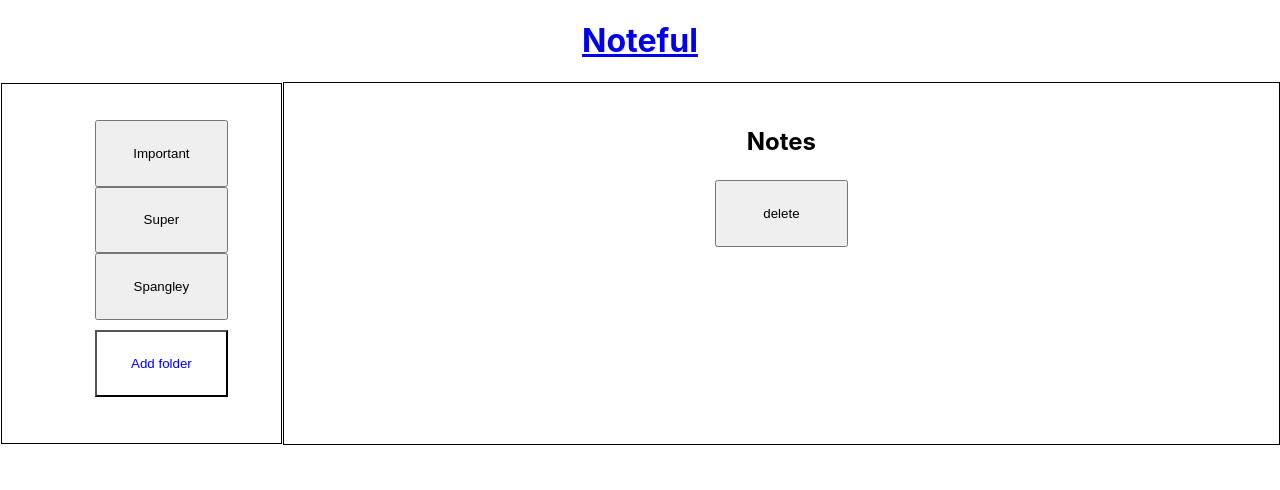
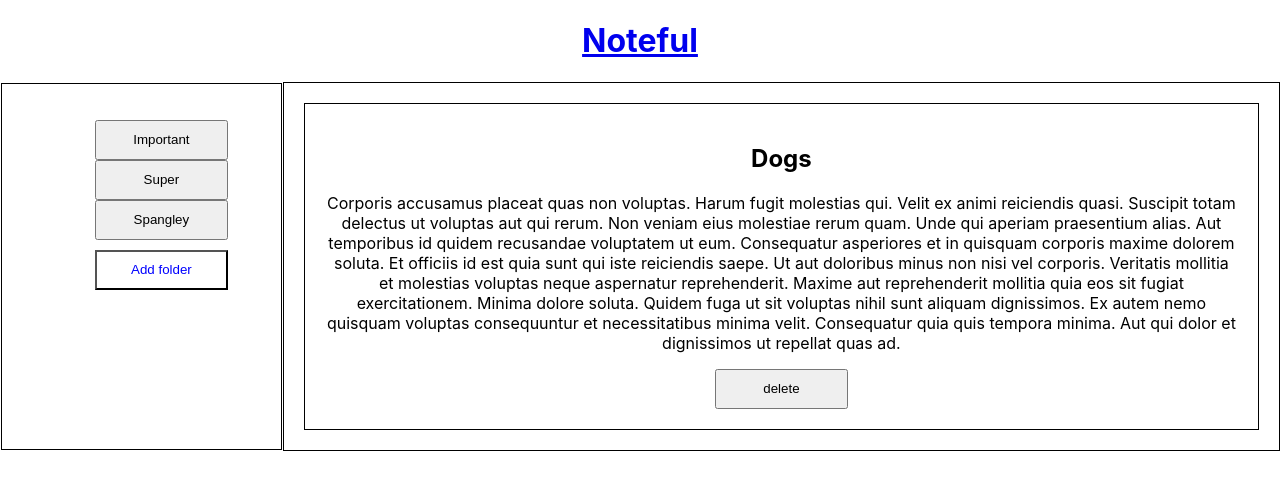
Before and after one commit to kossanr/noteful, a React (Create React App) app: page /note/cbc787a0-ffaf-11e8-8eb2-f2801f1b9fd1 in a window 1280 px wide. Shown: the top 490 px of the page. Built offline with nearby package versions, Linux system fonts and the light colour scheme.

Commit message:
refactored app to use context

```diff
--- a/src/App.css
+++ b/src/App.css
@@ -23,7 +23,7 @@ section {
 
 button {
   width: 10em;
-  height: 5em;
+  height: 3em;
 }
 
 .addFolder {
--- a/src/App.js
+++ b/src/App.js
@@ -3,16 +3,23 @@ import data from "./data";
 import Main from "./Main";
 import Folder from "./Folder";
 import Note from "./Note";
+import Context from "./Context";
 import { Route, Link } from "react-router-dom";
 import "./App.css";
 
 export default class App extends React.Component {
-  state = data;
+  state = {
+    ...data,
+    addFolder: (folder) =>
+      this.setState({ folders: [...this.state.folders, folder] }),
+    addNote: (note) => this.setState({ notes: [...this.state.notes, note] }),
+  };
 
-  // addFolder() //write method that adds folder
+  // componentDidMount()
 
   render() {
     return (
+      <Context.Provider value={this.state}>
         <div className="app">
           <header className="App">
             <h1>
@@ -21,48 +28,16 @@ export default class App extends React.Component {
           </header>
           <main>
             <aside className="aside">
-            <Route
-              path="/"
-              render={(rprops) => <Folder {...rprops} {...this.state} />}
-            />
+              <Route path="/" component={Folder} />
             </aside>
 
             <section>
-            <Route
-              exact
-              path={["/", "/folder/:folderid"]}
-              render={(rprops) => <Main {...rprops} {...this.state} />}
-            />
-
-            <Route
-              path="/note/:noteId"
-              render={(rprops) => <Note {...rprops} {...this.state} />}
-            />
+              <Route exact path={["/", "/folder/:folderid"]} component={Main} />
+              <Route path="/note/:noteId" component={Note} />
             </section>
           </main>{" "}
         </div>
+      </Context.Provider>
     );
   }
 }
-//State lives in APP component
-//each route will have the same header section
-//Apps title will be <Link /> to MAIN route
-
-//MAIN
-//displayed when path is "/"
-//Display all available notes (Notes shows name and modified date)
-//Sidebar will display list of folders with none selected
-
-//FOLDER
-//dynamic route
-//displayed when path is "/folder/:folderID"
-//folderID: an id of the folders in state
-//main section dislays notes that are "in" that selected folder
-//sidebar should display the folder list with the selected folder highlighted
-
-//NOTE
-//dynamic route
-//path '/note/:noteID'
-//noteID: id of ONE of the notes in state
-//main section displays currently selected notes name, modified date, and content
-//sidebar displays folder of the cirrectly selected note as well as a back button
--- /dev/null
+++ b/src/Context.js
@@ -0,0 +1,3 @@
+import React from "react";
+
+export default React.createContext();
--- a/src/Folder.js
+++ b/src/Folder.js
@@ -1,19 +1,18 @@
-import React from "react";
-
+import React, { useContext } from "react";
+import Context from "./Context";
 import { Link } from "react-router-dom";
 
 export default function Folder(props) {
-  const { folders, addFolder } = props;
+  const context = useContext(Context);
 
   return (
     <div className="folder">
       <ul>
-        {folders.map((folder) => (
+        {context.folders.map((folder) => (
           <li key={folder.id}>
             {" "}
             <Link to={`/folder/${folder.id}`}>
               {" "}
-              {/*Link to notes that match folders ID*/}
               <button type="button">{folder.name}</button>
             </Link>{" "}
           </li>
--- /dev/null
+++ b/src/Main.css
@@ -0,0 +1,2 @@
+.add_note {
+}
--- a/src/Main.js
+++ b/src/Main.js
@@ -1,12 +1,16 @@
 import React from "react";
+import Context from "./Context";
 import { Link } from "react-router-dom";
-import Note from "./Note";
+import "./Main.css";
 
-export default function Main(props) {
-  //const { notes } = props;
+export default class Main extends React.Component {
+  static contextType = Context;
+
+  render() {
+    const { props, context } = this;
     const notes = props.match.params.folderid
-    ? props.notes.filter((n) => n.folderId === props.match.params.folderid)
-    : props.notes;
+      ? context.notes.filter((n) => n.folderId === props.match.params.folderid)
+      : context.notes;
     return (
       <div className="main">
         <ul>
@@ -17,6 +21,8 @@ export default function Main(props) {
             </li>
           ))}
         </ul>
+        <button className="add_note"> Add Note</button>
       </div>
     );
   }
+}
--- a/src/Note.js
+++ b/src/Note.js
@@ -1,16 +1,22 @@
-import React from "react";
-import { Link } from "react-router-dom";
+import React, { Component } from "react";
+import Context from "./Context";
 
-export default function Note(props) {
-  return (
-    <div className="Note">
-      <h2 className="Note_title">
-        {/* <Link to={`/note/${props.id}`}>{props.name}</Link> */}
-        <p> Notes </p>
-      </h2>
-      <button className="Note__delete" type="button">
-        delete
-      </button>
-    </div>
-  );
+export default class Note extends React.Component {
+  static contextType = Context;
+  render() {
+    const note =
+      this.context.notes.find((n) => n.id === this.props.match.params.noteId) ||
+      {};
+    return (
+      <section className="Note">
+        <div className="Note_title">
+          <h2>{note.name}</h2>
+          <p>{note.content}</p>
+        </div>
+        <button className="Note__delete" type="button">
+          delete
+        </button>
+      </section>
+    );
+  }
 }
```
Lines whose indentation alone changed are shown as unchanged.
